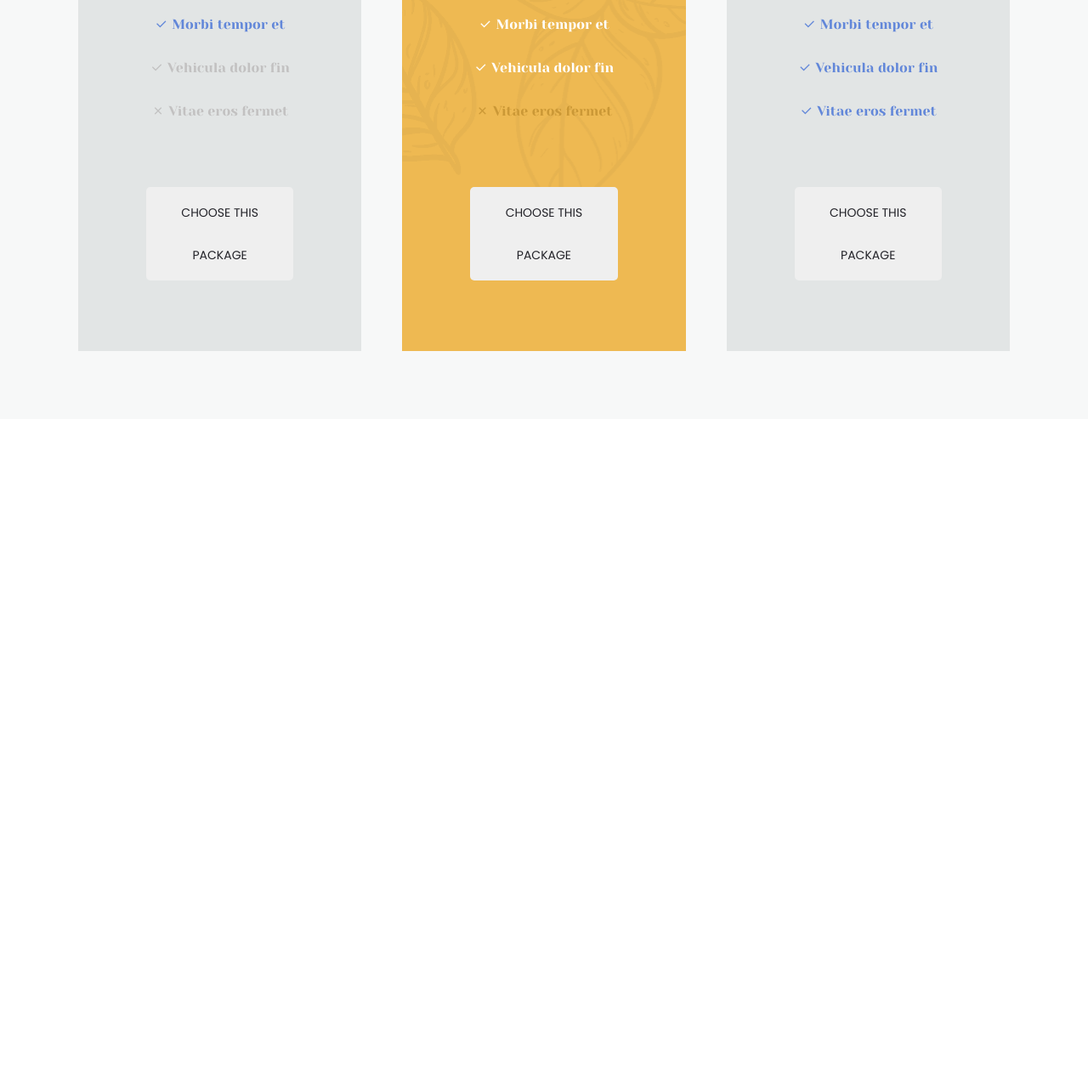
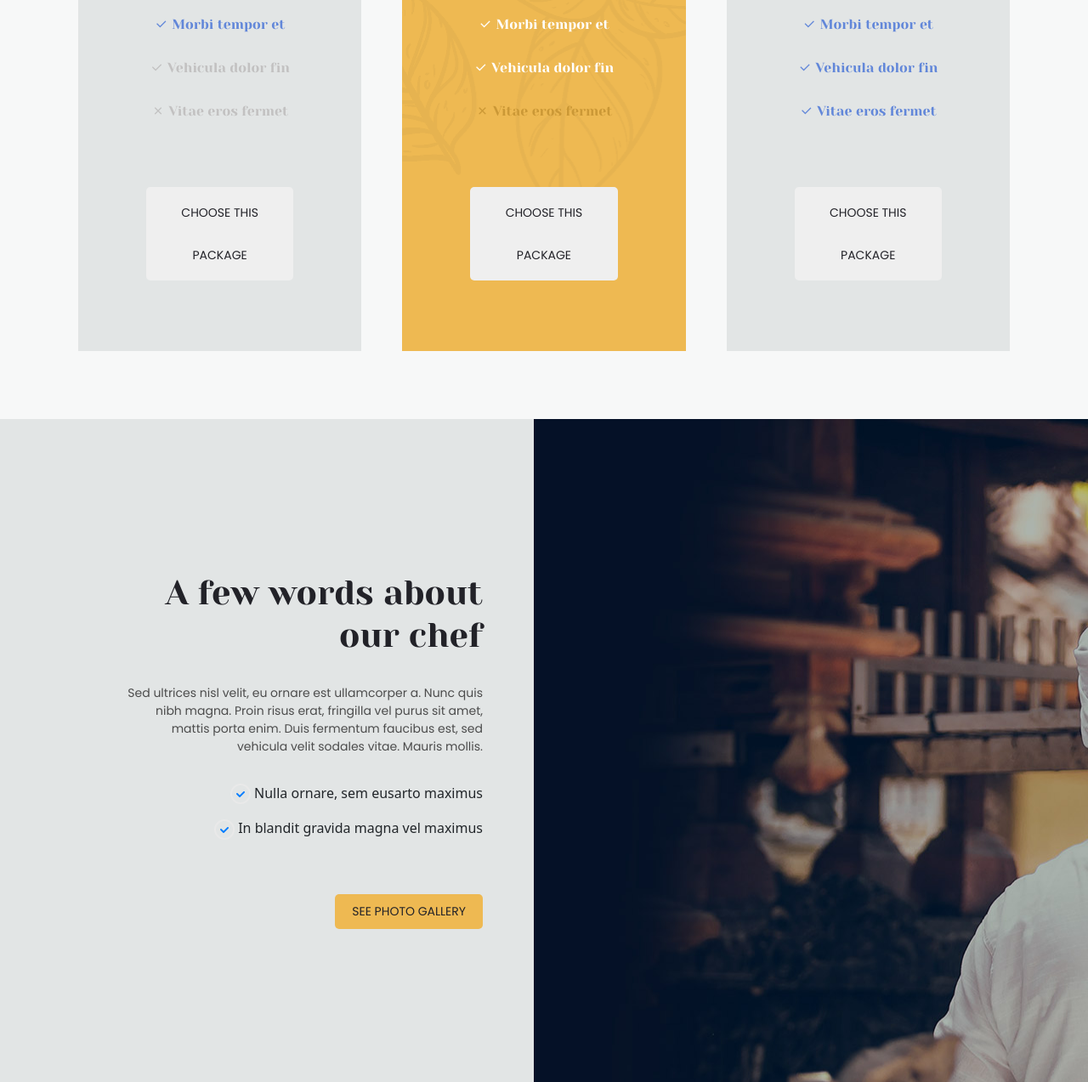
Before and after one commit to maan12-web/restaurant, a plain HTML site: page index.html in a window 1280 px wide. Shown: the part 4725-5998 px from the top of the page at 85% size. Before the commit the page ends 5218 px from the top, so only its background shows below. Drawn offline with nearby package versions, Linux system fonts and the light colour scheme.

Commit message:
Add files via upload

```diff
--- a/assets/css/media.css
+++ b/assets/css/media.css
@@ -86,6 +86,13 @@
         display: inline;
     }
 }
+@media (max-width: 992px) {
+    .chef-content{
+        padding: 120px 40px 80px;
+        margin: 0px 40px;
+        text-align: start !important;
+    }
+}
 @media (max-width: 768px) {
     .title-content h1{
         font-size: 48px;
@@ -101,6 +108,7 @@
         padding: 0;
         margin-bottom: 36px !important;
     }
+
 }
 @media (max-width: 576px) {
     .buynow-btn{
@@ -120,4 +128,13 @@
     .our-offer{
         padding-left: 24px;
     }
+    .meal{
+        padding: 20px 0 0 0;
+    }
+    .prices-section{
+        padding: 40px;
+    }
+    .chef-content{
+        padding: 120px 20px 80px;
+    }
 }
--- a/assets/css/style.css
+++ b/assets/css/style.css
@@ -358,3 +358,37 @@ html{
 .Check{
     color: var(--text-color)
 }
+/* SECTION 6 CSS */
+.about-chef-section{
+    background-color: #e2e5e5;
+}
+.chef-img{
+    background-image: url(../image/download100.jpg);
+    position: relative;
+    background-repeat: no-repeat;
+}
+.chef-content{
+    padding: 180px 60px 180px;
+    background: #e2e5e5;
+}
+.chef-content h2{
+    font-family: var(--yeseva-fonts);
+    line-height: 50px;
+    font-weight: 300;
+    letter-spacing: 0px;
+    color: var(--text-color-primary);
+}
+.chef-content p{
+    font-size: 14px;
+    font-family: var(--poopines-fonts);
+    color: #4c4c4c;
+}
+.chef-content button{
+    padding: 10px 20px;
+    border-radius: 5px;
+    border: none;
+    font-family: var(--poopines-fonts);
+    font-size: 14px;
+    color: var(--text-color-primary);
+    background-color: var(--button-color);
+}
--- a/index.html
+++ b/index.html
@@ -328,11 +328,11 @@
                                 </div>
                                 <div class="Check-dissebled">
                                     <i class="ri-check-line"></i>
-                                <span>  Vehicula dolor fin</span>
+                                    <span> Vehicula dolor fin</span>
                                 </div>
                                 <div class="Check-dissebled pb-5">
                                     <i class="ri-close-line"></i>
-                                <span>  Vitae eros fermet</span>
+                                    <span> Vitae eros fermet</span>
                                 </div>
                                 <div class="package-btn pt-3 pb-5">
                                     <a href="#start">
@@ -357,11 +357,11 @@
                                 </div>
                                 <div class="Check">
                                     <i class="ri-check-line"></i>
-                                <span>  Vehicula dolor fin</span>
+                                    <span> Vehicula dolor fin</span>
                                 </div>
                                 <div class="Check-disseble pb-5">
                                     <i class="ri-close-line"></i>
-                                <span>  Vitae eros fermet</span>
+                                    <span> Vitae eros fermet</span>
                                 </div>
                                 <div class="package-btn pt-3 pb-5">
                                     <a href="#start">
@@ -387,11 +387,11 @@
                                 </div>
                                 <div class="Check-blue">
                                     <i class="ri-check-line"></i>
-                                <span>  Vehicula dolor fin</span>
+                                    <span> Vehicula dolor fin</span>
                                 </div>
                                 <div class="Check-blue pb-5">
                                     <i class="ri-check-line"></i>
-                                <span>  Vitae eros fermet</span>
+                                    <span> Vitae eros fermet</span>
                                 </div>
                                 <div class="package-btn pt-3 pb-5">
                                     <a href="#start">
@@ -405,6 +405,35 @@
             </div>
             </div>
         </Section>
+        <!-- SECTION 5 END -->
+        <!-- SECTION 6 START -->
+        <section class="about-chef-section" id="chef">
+            <div class="chef-img">
+                <div class="row">
+                    <div class="col-lg-6">
+                        <div class="chef-content text-end">
+                            <h2 class="pb-4 fs-1">A few words about <br> our chef</h2>
+                            <p class="pb-3">Sed ultrices nisl velit, eu ornare est ullamcorper a. Nunc quis <br> nibh magna. Proin risus erat, fringilla vel purus sit amet, <br> mattis porta enim. Duis fermentum faucibus est, sed <br> vehicula velit sodales vitae. Mauris mollis.</p>
+                            <ul class="list-unstyled mb-5">
+                                <li class="pb-3">
+                                    <img src="./assets/image/download (2).png" alt="">
+                                    <span>Nulla ornare, sem eusarto maximus</span>
+                                </li>
+                                <li class="pb-3">
+                                    <img src="./assets/image/download (2).png" alt="">
+                                    <span>In blandit gravida magna vel maximus</span>
+                                </li>
+                            </ul>
+                            <a href="#gallery">
+                                <button>
+                                    SEE PHOTO GALLERY
+                                </button>
+                            </a>
+                        </div>
+                    </div>
+                </div>
+            </div>
+        </section>
 
     </main>
 
```
Also changed, not shown: assets/image/download100.jpg (added). Lines whose indentation alone changed are shown as unchanged.
